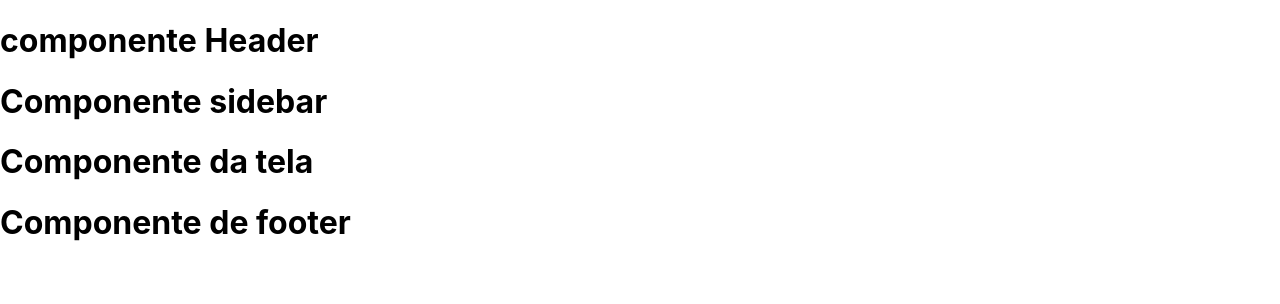
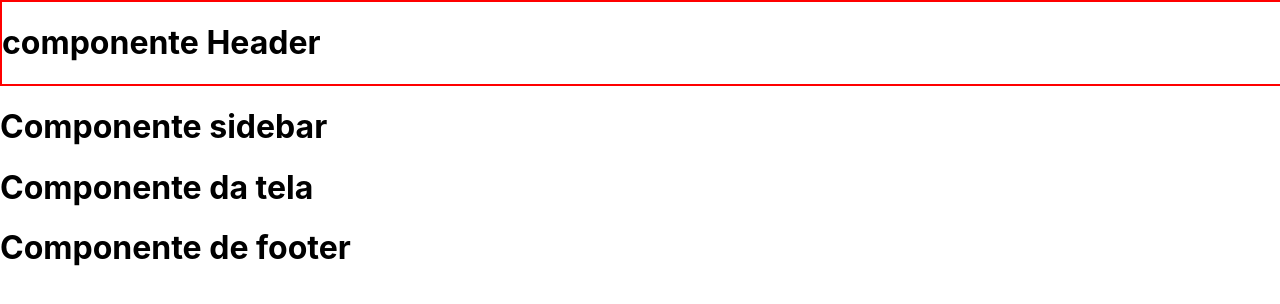
Before and after one commit to gabrielmds222/Flexbox_study, a React (Create React App) app: page / in a window 1280 px wide. Shown: the top 304 px of the page. Built offline with nearby package versions, Linux system fonts and the light colour scheme.

Commit message:
feat: Estilização do header

```diff
--- a/src/components/Flex/style.css
+++ b/src/components/Flex/style.css
@@ -2,3 +2,9 @@
   width: 100vw;
   height: 100vh;
 }
+
+.header {
+  display: flex;
+  width: 100vw;
+  border: 2px solid red;
+}
```
